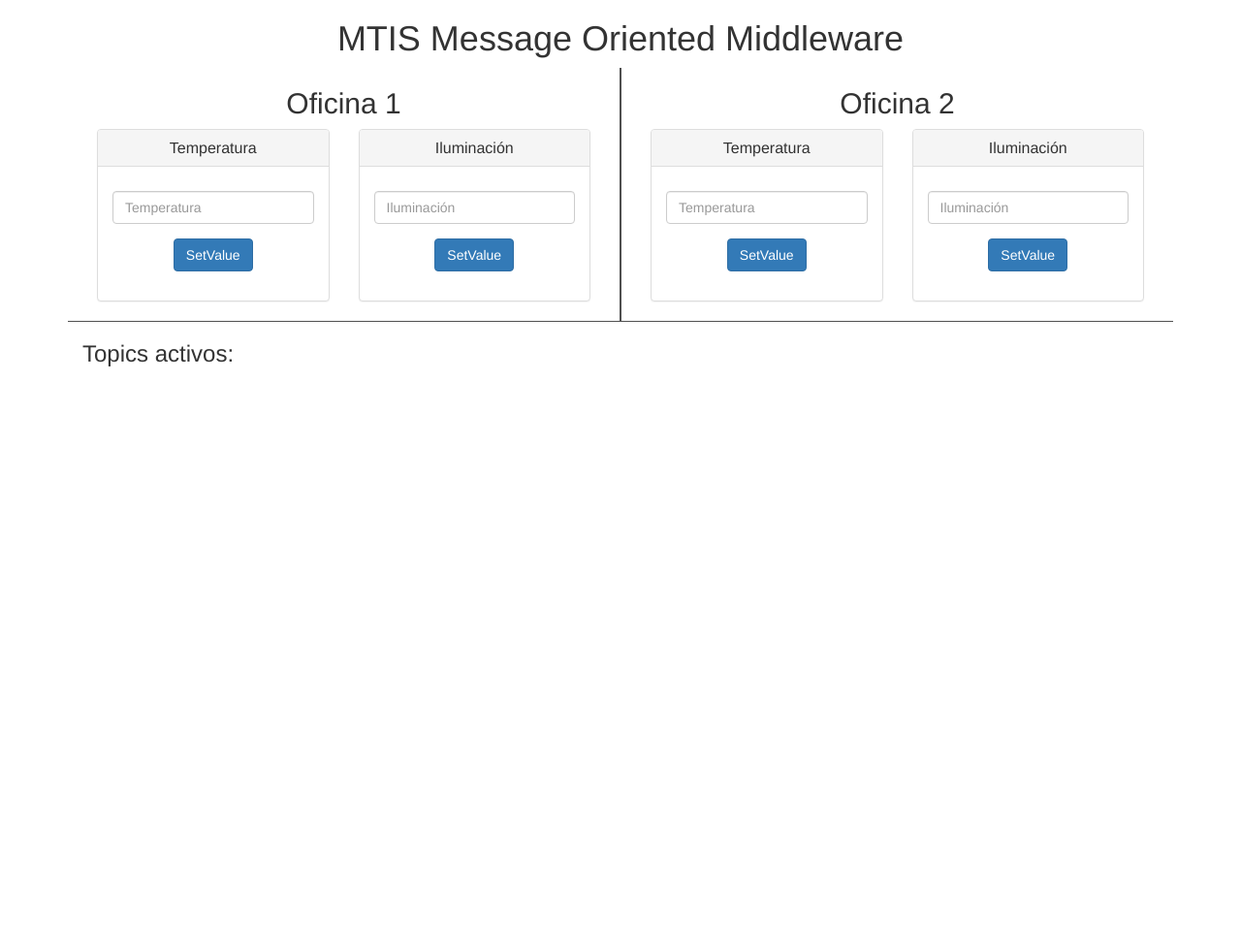
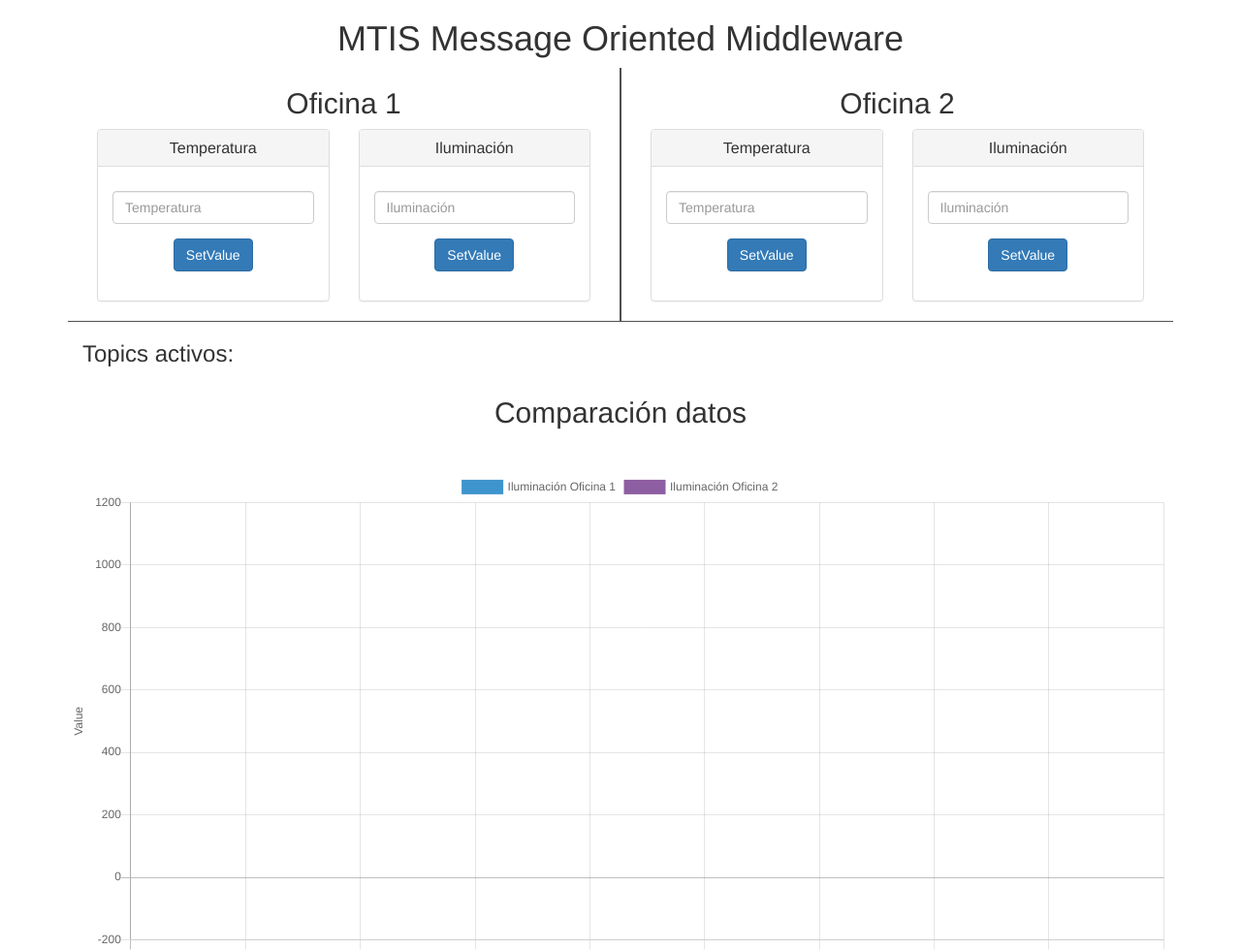
Before and after one commit to DiegoMGar/MTIS_MOM, a website: page frontend/index.html in a window 1280 px wide. Shown: the top 980 px of the page at 97% size. Before the commit the page ends 800 px from the top, so only its background shows below. Drawn offline with nearby package versions, Linux system fonts and the light colour scheme; no server answers.

Commit message:
Añadido chart de datos en el front

```diff
--- a/frontend/index.html
+++ b/frontend/index.html
@@ -12,6 +12,8 @@
     <link rel="stylesheet" href="bootstrap-3.3.7-dist/css/bootstrap.min.css">
     <script src="bootstrap-3.3.7-dist/js/bootstrap.min.js"></script>
 
+    <!-- CHART -->
+    <script src="https://cdnjs.cloudflare.com/ajax/libs/Chart.js/2.5.0/Chart.min.js"></script>
     <!-- CUSTOM STYLES -->
     <style>
         .container {
@@ -129,6 +131,11 @@
             </ul>
         </div>
     </div>
+    <div class="container">
+        <h2>Comparación datos</h2>
+        <canvas id="line-chart"></canvas>
+        <canvas id="line-chart2"></canvas>
+    </div>
     <script>
         //FUNCIONES DECLARADAS PARA SU POSTERIOR USO
         $("form").submit(function (e) { e.preventDefault() })
@@ -195,6 +202,12 @@
     <script>
         var topics = new Array()
         var listsLength = 20
+        var valoresAgrupados = {
+            oficina1Iluminacion: [],
+            oficina2Iluminacion: [],
+            oficina1Temperatura: [],
+            oficina2Temperatura: [],
+        }
         fetch("http://localhost:3000/topics")
             .then(function (resp) {
                 return resp.json()
@@ -214,6 +227,7 @@
                     .then(function (resp) {
                         return resp.json()
                     }).then(function (resp) {
+                        valoresAgrupados[resp.topic] = resp.list
                         var listado = resp.list.reverse()
                         for (var j in listado) {
                             $("#" + resp.topic + "_" + j.toString()).html(listado[j])
@@ -224,6 +238,112 @@
             }
         }, 3000)
     </script>
+    <script>
+        setInterval(function () {
+            new Chart(document.getElementById("line-chart"), {
+                type: 'line',
+                data: {
+                    labels: [1, 2, 3, 4, 5, 6, 7, 8, 9, 10],
+                    datasets: [{
+                        data: valoresAgrupados.oficina1Iluminacion,
+                        label: "Iluminación Oficina 1",
+                        borderColor: "#3e95cd",
+                        cubicInterpolationMode: 'monotone',
+                        fill: false
+                    },
+                    {
+                        data: valoresAgrupados.oficina2Iluminacion,
+                        label: "Iluminación Oficina 2",
+                        borderColor: "#8e5ea2",
+                        cubicInterpolationMode: 'monotone',
+                        fill: false
+                    }
+                    ]
+                },
+                options: {
+                    animation: false,
+                    responsive: true,
+                    title: {
+                        display: true,
+                    },
+                    tooltips: {
+                        mode: 'index'
+                    },
+                    scales: {
+                        xAxes: [{
+                            display: true,
+                            scaleLabel: {
+                                display: true
+                            }
+                        }],
+                        yAxes: [{
+                            display: true,
+                            scaleLabel: {
+                                display: true,
+                                labelString: 'Value'
+                            },
+                            ticks: {
+                                suggestedMin: -10,
+                                suggestedMax: 1100,
+                            }
+                        }]
+
+                    }
+                }
+            })
+            new Chart(document.getElementById("line-chart2"), {
+                type: 'line',
+                data: {
+                    labels: [1, 2, 3, 4, 5, 6, 7, 8, 9, 10],
+                    datasets: [{
+                        data: valoresAgrupados.oficina1Temperatura,
+                        label: "Temperatura Oficina 1",
+                        borderColor: "#3e95cd",
+                        cubicInterpolationMode: 'monotone',
+                        fill: false
+                    },
+                    {
+                        data: valoresAgrupados.oficina2Temperatura,
+                        label: "Temperatura Oficina 2",
+                        borderColor: "#8e5ea2",
+                        cubicInterpolationMode: 'monotone',
+                        fill: false
+                    }
+                    ]
+                },
+                options: {
+                    animation: false,
+                    responsive: true,
+                    title: {
+                        display: true,
+                    },
+                    tooltips: {
+                        mode: 'index'
+                    },
+                    scales: {
+                        xAxes: [{
+                            display: true,
+                            scaleLabel: {
+                                display: true
+                            }
+                        }],
+                        yAxes: [{
+                            display: true,
+                            scaleLabel: {
+                                display: true,
+                                labelString: 'Value'
+                            },
+                            ticks: {
+                                suggestedMin: -5,
+                                suggestedMax: 55,
+                            }
+                        }]
+
+                    }
+                }
+            })
+        }, 5000)
+    </script>
 </body>
 
 </html>
```
